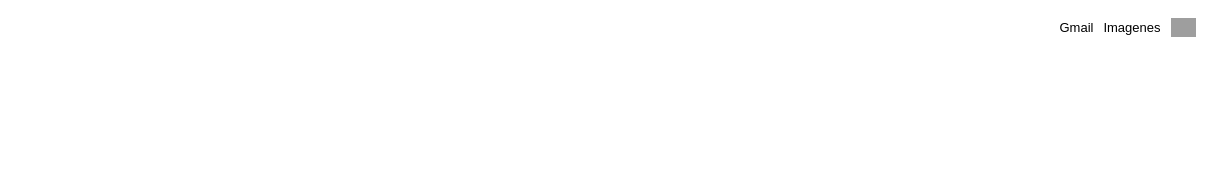
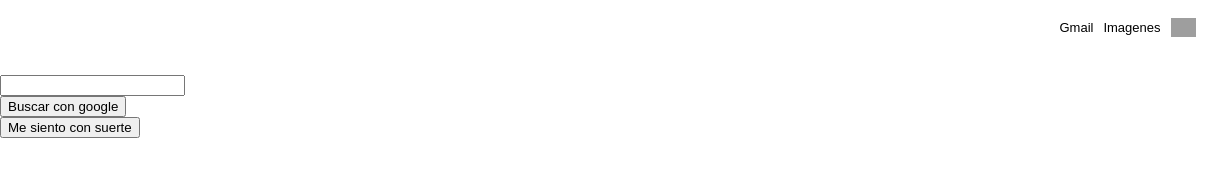
Before and after one commit to jazzielp/google_clone, a plain HTML site: page index.html in a window 1280 px wide. Shown: the full height of the page, 0-1211 px from the left. Drawn offline with Linux system fonts and the light colour scheme; grey boxes are pictures that could not be loaded.

Commit message:
Laying out the main section

```diff
--- a/index.html
+++ b/index.html
@@ -24,5 +24,25 @@
         </ul>
       </nav>
     </header>
+    <main>
+        <section class="mani-logo">
+            <img src="" alt="">
+        </section>
+        <section class="main-input">
+            <div class="main-input-container">
+                <span class="search-icon"></span>
+                <input type="text">
+                <a class="micro-icon" href=""></a>
+            </div>
+        </section>
+        <section class="main-bottons">
+            <div>
+                <button>Buscar con google</button>
+            </div>
+            <div>
+                <button>Me siento con suerte</button>
+            </div>
+        </section>
+    </main>
   </body>
 </html>
```
